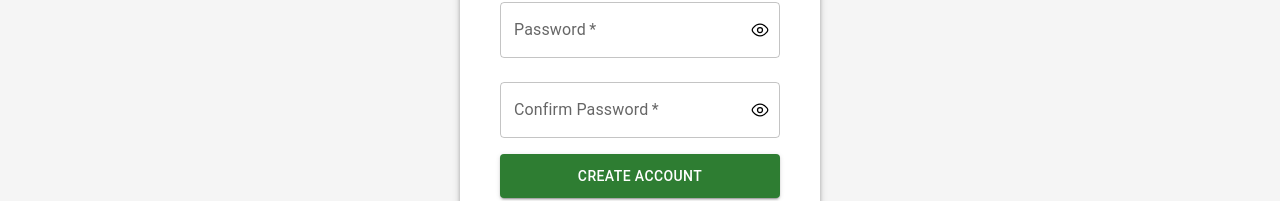
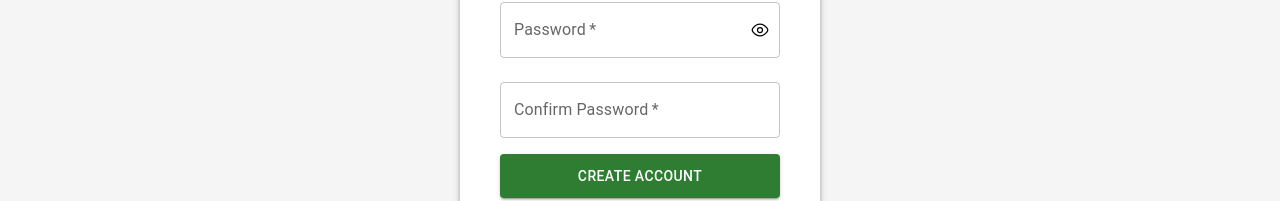
Before and after one commit to GaioAugusto/brasa-website, a React (Create React App) app: page /register in a window 1280 px wide. Shown: the part 630-831 px from the top of the page. Built offline with nearby package versions, Linux system fonts and the light colour scheme.

Commit message:
added password match logic

```diff
--- a/src/pages/RegisterPage/components/RegisterForm/index.tsx
+++ b/src/pages/RegisterPage/components/RegisterForm/index.tsx
@@ -11,6 +11,7 @@ export const RegisterForm: ComponentType = (props) => {
       showPassword={showPassword}
       setShowPassword={setShowPassword}
       handleSubmit={props.handleSubmit}
+      error={props.error}
     />
   );
 };
--- a/src/pages/RegisterPage/components/RegisterForm/types.ts
+++ b/src/pages/RegisterPage/components/RegisterForm/types.ts
@@ -1,10 +1,12 @@
 export interface RegisterFormProps {
-  loading: boolean;
-  handleSubmit: React.FormEventHandler<HTMLFormElement>;
+  readonly loading: boolean;
+  readonly handleSubmit: React.FormEventHandler<HTMLFormElement>;
+  readonly error: string | null;
 }
 export interface RegisterFormViewProps {
-  loading: boolean;
-  showPassword: boolean;
-  setShowPassword: React.Dispatch<React.SetStateAction<boolean>>;
-  handleSubmit: React.FormEventHandler<HTMLFormElement>;
+  readonly loading: boolean;
+  readonly showPassword: boolean;
+  readonly setShowPassword: React.Dispatch<React.SetStateAction<boolean>>;
+  readonly handleSubmit: React.FormEventHandler<HTMLFormElement>;
+  readonly error: string | null;
 }
--- a/src/pages/RegisterPage/components/RegisterForm/view.tsx
+++ b/src/pages/RegisterPage/components/RegisterForm/view.tsx
@@ -59,26 +59,30 @@ export const RegisterFormView: ComponentType = (props) => {
         fullWidth
         required
         margin="normal"
+        error={!!props.error && props.error.includes("Passwords")}
+        helperText={
+          props.error && props.error.includes("Passwords")
+            ? props.error
+            : undefined
+        }
         InputProps={{
           endAdornment: (
             <InputAdornment position="end">
               <IconButton
                 edge="end"
                 onClick={() => props.setShowPassword((prev: boolean) => !prev)}
-                aria-label={
-                  props.showPassword ? "Hide password" : "Show password"
-                }
               >
                 {props.showPassword ? (
                   <EyeClosed style={{ width: 20, height: 20 }} />
                 ) : (
                   <EyeOpen style={{ width: 20, height: 20 }} />
-                )}{" "}
+                )}
               </IconButton>
             </InputAdornment>
           ),
         }}
       />
+
       <TextField
         label="Confirm Password"
         type={props.showPassword ? "text" : "password"}
@@ -86,36 +90,25 @@ export const RegisterFormView: ComponentType = (props) => {
         fullWidth
         required
         margin="normal"
-        InputProps={{
-          endAdornment: (
-            <InputAdornment position="end">
-              <IconButton
-                edge="end"
-                onClick={() => props.setShowPassword((prev: boolean) => !prev)}
-                aria-label={
-                  props.showPassword ? "Hide password" : "Show password"
-                }
-              >
-                {props.showPassword ? (
-                  <EyeClosed style={{ width: 20, height: 20 }} />
-                ) : (
-                  <EyeOpen style={{ width: 20, height: 20 }} />
-                )}{" "}
-              </IconButton>
-            </InputAdornment>
-          ),
-        }}
+        error={!!props.error && props.error.includes("Passwords")}
       />
+
+      {props.error && !props.error.includes("Passwords") && (
+        <Typography color="error" sx={{ mt: 1 }}>
+          {props.error}
+        </Typography>
+      )}
+
       <Button
         variant="contained"
         type="submit"
         fullWidth
-        disabled={props.loading} // ← disable while loading
+        disabled={props.loading}
         sx={{ mt: 1, py: 1.2, position: "relative" }}
         color="success"
       >
         {props.loading ? (
-          <CircularProgress size={24} color="inherit" /> // ← spinner
+          <CircularProgress size={24} color="inherit" />
         ) : (
           "Create Account"
         )}
--- a/src/pages/RegisterPage/index.tsx
+++ b/src/pages/RegisterPage/index.tsx
@@ -8,28 +8,45 @@ type ComponentType = React.FC<RegisterPageProps>;
 export const RegisterPage: ComponentType = () => {
   const navigate = useNavigate();
   const { register } = useAuth();
-  const [loading, setLoading] = useState<boolean>(false);
+  const [loading, setLoading] = useState(false);
+  const [error, setError] = useState<string | null>(null);
 
   const handleSubmit: React.FormEventHandler<HTMLFormElement> = async (e) => {
     e.preventDefault();
     setLoading(true);
+    setError(null);
+
     const data = new FormData(e.currentTarget);
+    const password = data.get("password") as string;
+    const confirmPassword = data.get("confirmPassword") as string;
+
+    if (password !== confirmPassword) {
+      setError("Passwords do not match.");
+      setLoading(false);
+      return;
+    }
+
     try {
       await register({
         email: data.get("email") as string,
         firstName: data.get("firstName") as string,
         lastName: data.get("lastName") as string,
         studentId: data.get("studentId") as string,
-        password: data.get("password") as string,
+        password,
       });
-
       // navigate("/account");
     } catch (err: any) {
-      alert(err.message);
+      setError(err.message);
     } finally {
       setLoading(false);
     }
   };
 
-  return <RegisterPageView loading={loading} handleSubmit={handleSubmit} />;
+  return (
+    <RegisterPageView
+      loading={loading}
+      handleSubmit={handleSubmit}
+      error={error}
+    />
+  );
 };
--- a/src/pages/RegisterPage/types.ts
+++ b/src/pages/RegisterPage/types.ts
@@ -1,5 +1,6 @@
 export interface RegisterPageProps {}
 export interface RegisterPageViewProps {
-  loading: boolean;
-  handleSubmit: React.FormEventHandler<HTMLFormElement>;
+  readonly loading: boolean;
+  readonly handleSubmit: React.FormEventHandler<HTMLFormElement>;
+  readonly error: string | null;
 }
--- a/src/pages/RegisterPage/view.tsx
+++ b/src/pages/RegisterPage/view.tsx
@@ -23,6 +23,7 @@ export const RegisterPageView: ComponentType = (props) => {
           <RegisterForm
             loading={props.loading}
             handleSubmit={props.handleSubmit}
+            error={props.error}
           />
         </CardContent>
       </Card>
```
